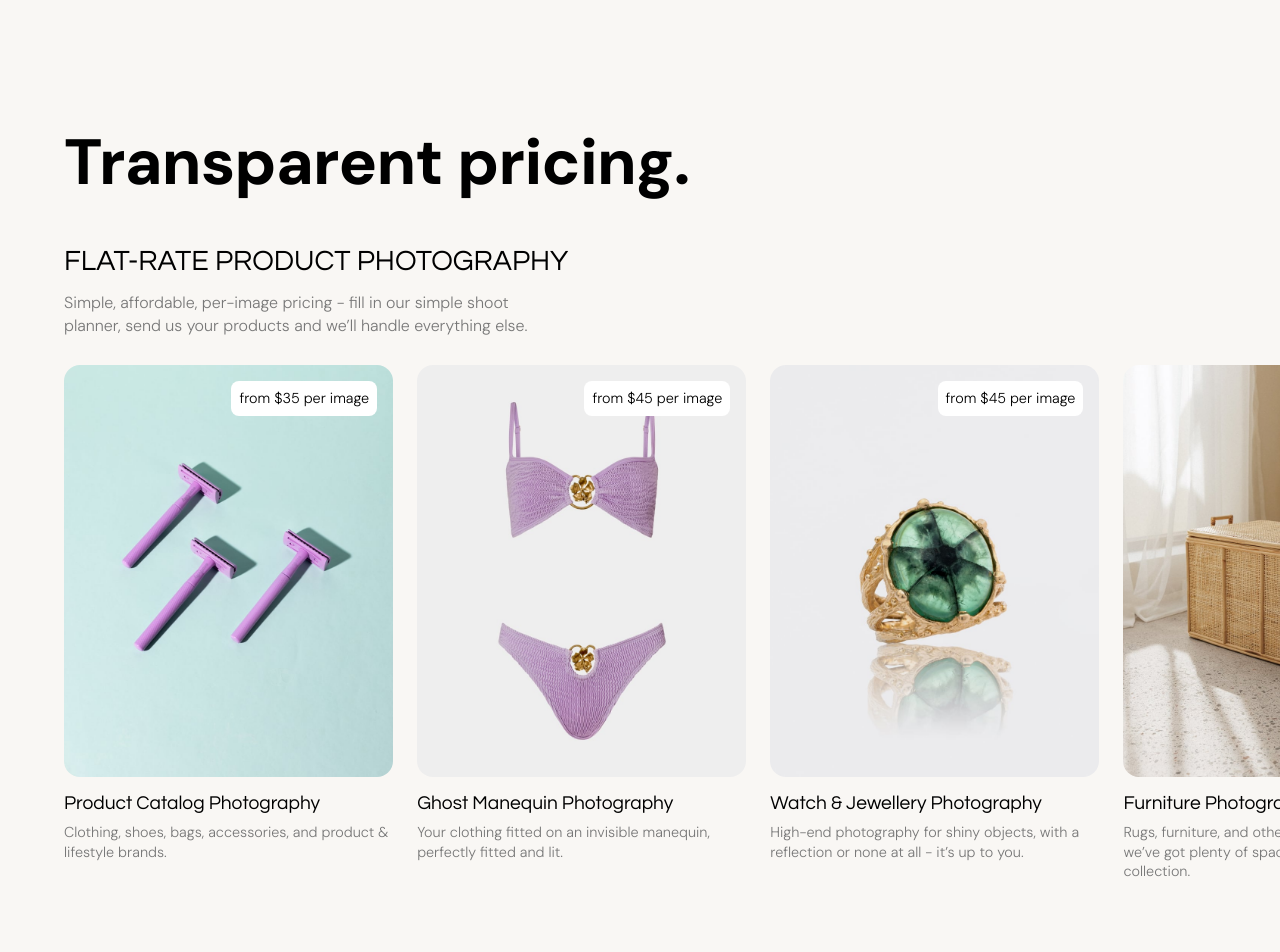
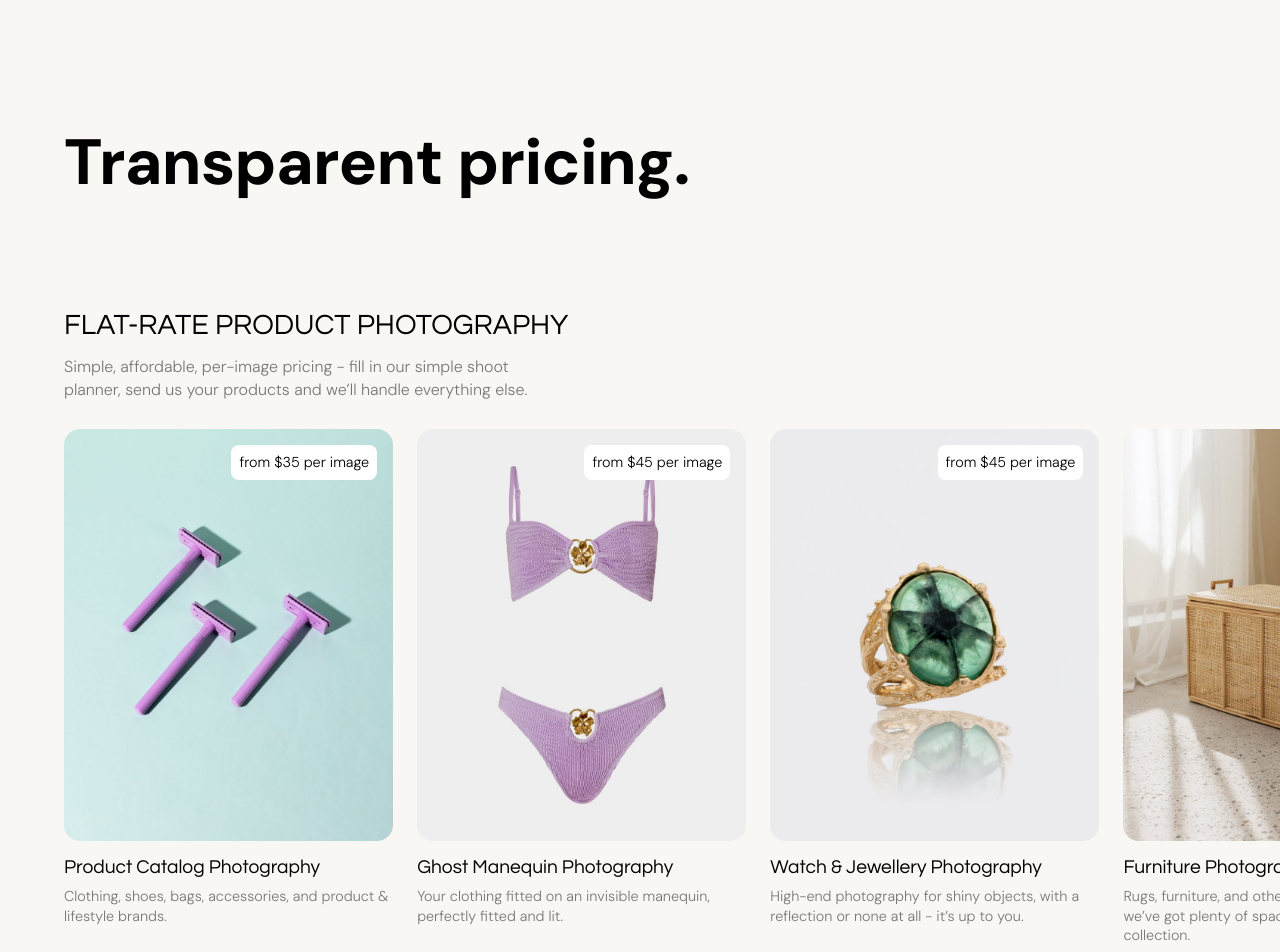
Before and after one commit to TheInstituteOfCode/Sulu, a Jekyll site: the page built from index.html, in a window 1280 px wide. Shown: the part 2550-3502 px from the top of the page. Built offline with Jekyll 4.4.1, drawn with Linux system fonts in a browser that asks for light colours; a style sheet for code colours, icons or effects is not loaded.

Commit message:
rearranged padding on side scrolling section

```diff
--- a/assets/css/style.css
+++ b/assets/css/style.css
@@ -782,6 +782,9 @@
   .pt-0 {
     padding-top: calc(var(--spacing) * 0);
   }
+  .pt-3 {
+    padding-top: calc(var(--spacing) * 3);
+  }
   .pt-4 {
     padding-top: calc(var(--spacing) * 4);
   }
@@ -794,6 +797,9 @@
   .pt-\[5\%\] {
     padding-top: 5%;
   }
+  .pt-\[5vw\] {
+    padding-top: 5vw;
+  }
   .pr-2 {
     padding-right: calc(var(--spacing) * 2);
   }
@@ -817,6 +823,9 @@
   }
   .pb-\[5\%\] {
     padding-bottom: 5%;
+  }
+  .pb-\[5vw\] {
+    padding-bottom: 5vw;
   }
   .pl-4 {
     padding-left: calc(var(--spacing) * 4);
--- a/events.html
+++ b/events.html
@@ -414,14 +414,14 @@
 
 
 
-<section class="px-0 bg-dark text-white">
+<section class="p-0 bg-dark text-white">
 
-    <div class="px-[5vw] max-w-screen-lg">
+    <div class="px-[5vw] pt-[5vw] max-w-screen-lg">
             <h3 class="text-[1.8rem] edtiable">EXPLORE SETS & STYLES</h3>
             <p class="text-balance edtiable"> On studio, endless options to create a space that fits your brand vision. </p>
     </div>
 
-        <div class="flex flex-nowrap overflow-x-scroll gap-6 py-3 px-[var(--side-gap)]">
+        <div class="flex flex-nowrap overflow-x-scroll gap-6 pt-3 pb-[5vw] px-[var(--side-gap)]">
 
             {% for shoot in page.hover-gallery-1 %}
             <div class="{% if shoot.hover-images.size >= 1 %} hover-slideshow-container {% endif %} shrink-0 w-5/6 md:w-2/7">
--- a/index.html
+++ b/index.html
@@ -330,14 +330,14 @@
         </div>
 
 </section>
-<section class="px-0 pt-0">
+<section class="p-0 pt-0">
 
-    <div class="px-[5vw] max-w-screen-lg">
+    <div class="px-[5vw] pt-[5vw] max-w-screen-lg">
             <h3 class="text-[1.8rem]">FLAT-RATE PRODUCT PHOTOGRAPHY</h3>
             <p class="text-balance"> Simple, affordable, per-image pricing - fill in our simple shoot planner, send us your products and we’ll handle everything else.</p>
     </div>
 
-        <div class="flex flex-nowrap overflow-x-scroll gap-6 py-3 px-[var(--side-gap)]">
+        <div class="flex flex-nowrap overflow-x-scroll gap-6 pt-3 pb-[5vw]  px-[var(--side-gap)]">
 
             {% assign flat-rate-photo = site.shoots | where_exp:"page","page.categories contains 'product'" | sort: "order" %}
 
@@ -349,14 +349,14 @@
 
 </section>
 
-<section class="px-0 pt-0">
+<section class="p-0 pt-0">
 
-    <div class="px-[5vw] max-w-screen-lg">
+    <div class="px-[5vw] pt-[5vw] max-w-screen-lg">
             <h3 class="text-[1.8rem]">FLAT-RATE MODEL PHOTOGRAPHY</h3>
             <p class="text-balance"> Simple, affordable, flat-rate that covers everything - the studio rental, the photographer, a professional model, hair & makeup artist, and image editing & re-touching. </p>
     </div>
 
-        <div class="flex flex-nowrap overflow-x-scroll gap-6 py-3 px-[var(--side-gap)]">
+        <div class="flex flex-nowrap overflow-x-scroll gap-6 pt-3 pb-[5vw] px-[var(--side-gap)]">
 
             {% assign flat-rate-photo = site.shoots | where_exp:"page","page.categories contains 'model'" | sort: "order" %}
             {% for shoot in flat-rate-photo  %}
@@ -368,14 +368,14 @@
 </section>
 
 
-<section class="px-0 pt-0">
+<section class="p-0 pt-0">
 
-    <div class="px-[5vw] max-w-screen-lg">
+    <div class="px-[5vw] pt-[5vw] max-w-screen-lg">
             <h3 class="text-[1.8rem]">CREATIVE CAMPAIGNS</h3>
             <p class="text-balance"> More flexibility, more creativity designed just for your brand. Choose from a mini-shoot, a half-day or a full day and design your dream shoot. </p>
     </div>
 
-        <div class="flex flex-nowrap overflow-x-scroll gap-6 py-3 px-[var(--side-gap)]">
+        <div class="flex flex-nowrap overflow-x-scroll gap-6 pt-3 pb-[5vw] px-[var(--side-gap)]">
 
             {% assign flat-rate-photo = site.shoots | where_exp:"page","page.categories contains 'creative'" | sort: "order" %}
             {% for shoot in flat-rate-photo %}
--- a/studio-new.html
+++ b/studio-new.html
@@ -396,14 +396,14 @@
 
 
 
-<section class="px-0 bg-dark text-white">
+<section class="p-0 bg-dark text-white">
 
-    <div class="px-[5vw] max-w-screen-lg">
+    <div class="px-[5vw] pt-[5vw] max-w-screen-lg">
             <h3 class="text-[1.8rem]">EXPLORE SETS & STYLES</h3>
             <p class="text-balance"> On studio, endless options to create a space that fits your brand vision. </p>
     </div>
 
-        <div class="flex flex-nowrap overflow-x-scroll gap-6 py-3 px-[var(--side-gap)]">
+        <div class="flex flex-nowrap overflow-x-scroll gap-6 pt-3 pb-[5vw] px-[var(--side-gap)]">
 
             {% for shoot in page.sets-images %}
             <div class="{% if shoot.hover-images.size >= 1 %} hover-slideshow-container {% endif %} shrink-0 w-5/6 md:w-2/7">
```
Also changed, not shown: studio-outdoor.html (+12 -10 lines).
